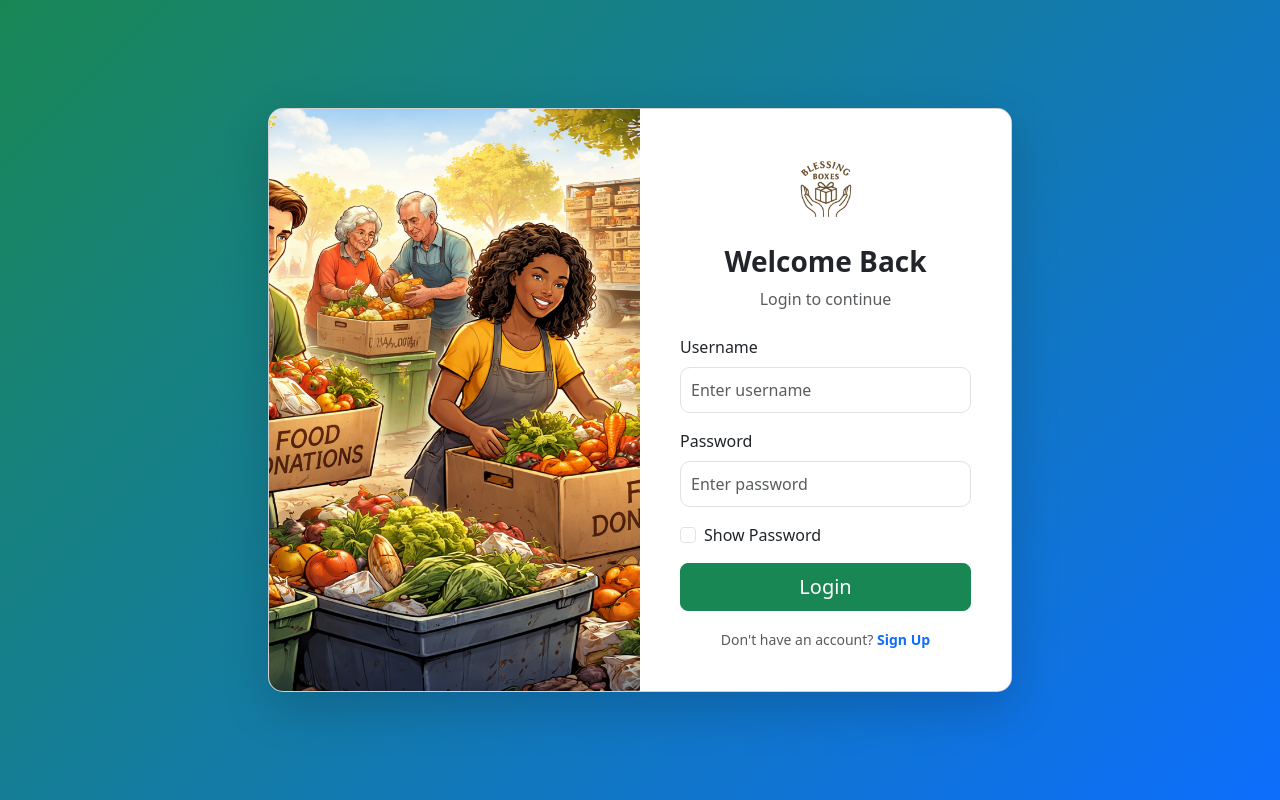
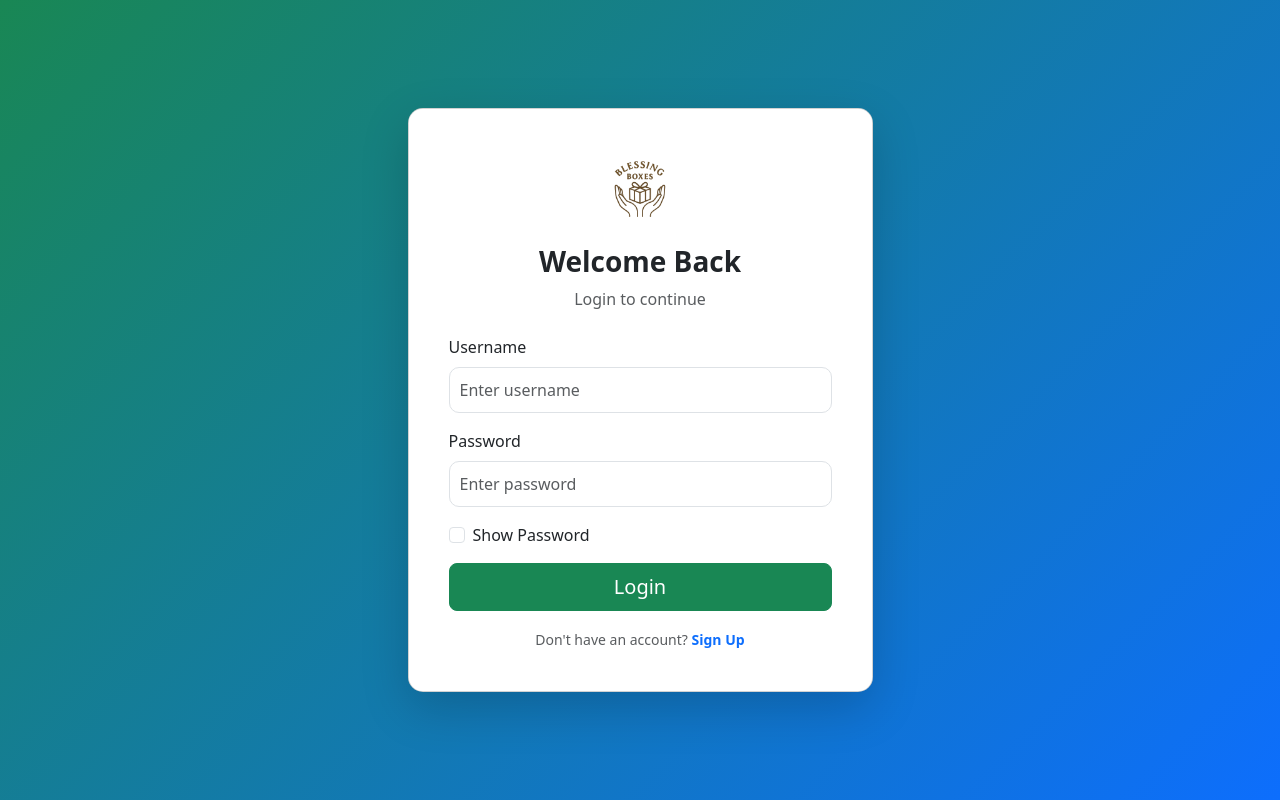
Before and after one commit to gauravsharma-lab/blessing-boxes, a Django app: page /login/ in a window 1280 px wide. Run offline with Django 5.2, Linux system fonts and the light colour scheme.

Commit message:
Remove side images from login/signup and simplify layout

```diff
--- a/core/templates/core/login.html
+++ b/core/templates/core/login.html
@@ -59,16 +59,8 @@
 <body>
 
 <div class="container d-flex justify-content-center align-items-center vh-100">
-    <div class="card shadow-lg login-card col-lg-8">
-        <div class="row g-0">
-
-            <!-- Left Image -->
-            <div class="col-md-6 d-none d-md-block login-image"></div>
-
-            <!-- Right Form -->
-            <div class="col-md-6 bg-white">
-                <div class="form-section">
-
+    <div class="card shadow-lg login-card col-md-5">
+        <div class="form-section bg-white">
             <!-- Logo & Title -->
             <div class="text-center mb-4">
                 <img src="{% static 'core/logo.png' %}" alt="Logo" width="80" class="mb-3 logo">
@@ -130,10 +122,6 @@
                    <a href="{% url 'select_role' 'donor' %}" class="fw-semibold text-decoration-none"> Sign Up</a>
                 </small>
             </div>
-
-                </div>
-            </div>
-
         </div>
     </div>
 </div>
```
Also changed, not shown: core/templates/core/signup.html (+2 -14 lines). Lines whose indentation alone changed are shown as unchanged.
